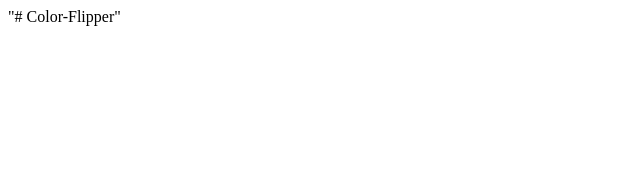
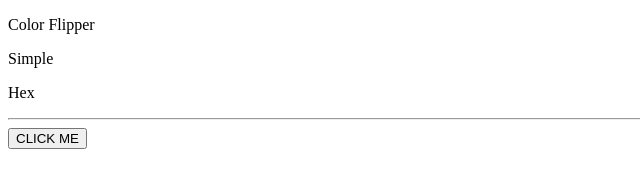
Before and after one commit to DevMarquardt/Color-Flipper, a plain HTML site: page index.html in a window 1280 px wide. Shown: the whole page, without its empty margins (0-640 px from the left). Drawn offline with Linux system fonts and the light colour scheme.

Commit message:
Update index.html

```diff
--- a/index.html
+++ b/index.html
@@ -1 +1,55 @@
-"# Color-Flipper"
+<!DOCTYPE html>
+<html lang="en">
+
+<head>
+    <meta charset="UTF-8">
+    <meta http-equiv="X-UA-Compatible" content="IE=edge">
+    <meta name="viewport" content="width=device-width, initial-scale=1.0">
+    <link rel="stylesheet" href="style.css">
+    <title>Color Flipper</title>
+</head>
+
+<body>
+    <header class="header">
+        <div class="name">
+            <p>Color Flipper</p>
+        </div>
+
+        <div class="simple">
+            <p>Simple</p>
+        </div>
+
+        <div class="hex">
+            <p>Hex</p>
+        </div>
+    </header>
+    <hr>
+
+    <button class="click" onclick="simpleBackgroundColor()">CLICK ME</button>
+
+    <script>
+        var corAnterior = "blue";
+
+        function simpleBackgroundColor() {
+            var cont;
+            do {
+                cont = Math.floor(Math.random() * 5) + 1;
+                if (cont == 1) {
+                    document.body.style.backgroundColor = "red";
+                } else if (cont == 2) {
+                    document.body.style.backgroundColor = "purple";
+                } else if (cont == 3) {
+                    document.body.style.backgroundColor = "yellow";
+                } else if (cont == 4) {
+                    document.body.style.backgroundColor = "pink";
+                } else if (cont == 5) {
+                    document.body.style.backgroundColor = "green";
+                }
+            } while (document.body.style.backgroundColor == corAnterior);
+            corAnterior = document.body.style.backgroundColor;
+        }
+    </script>
+
+</body>
+
+</html>
```
